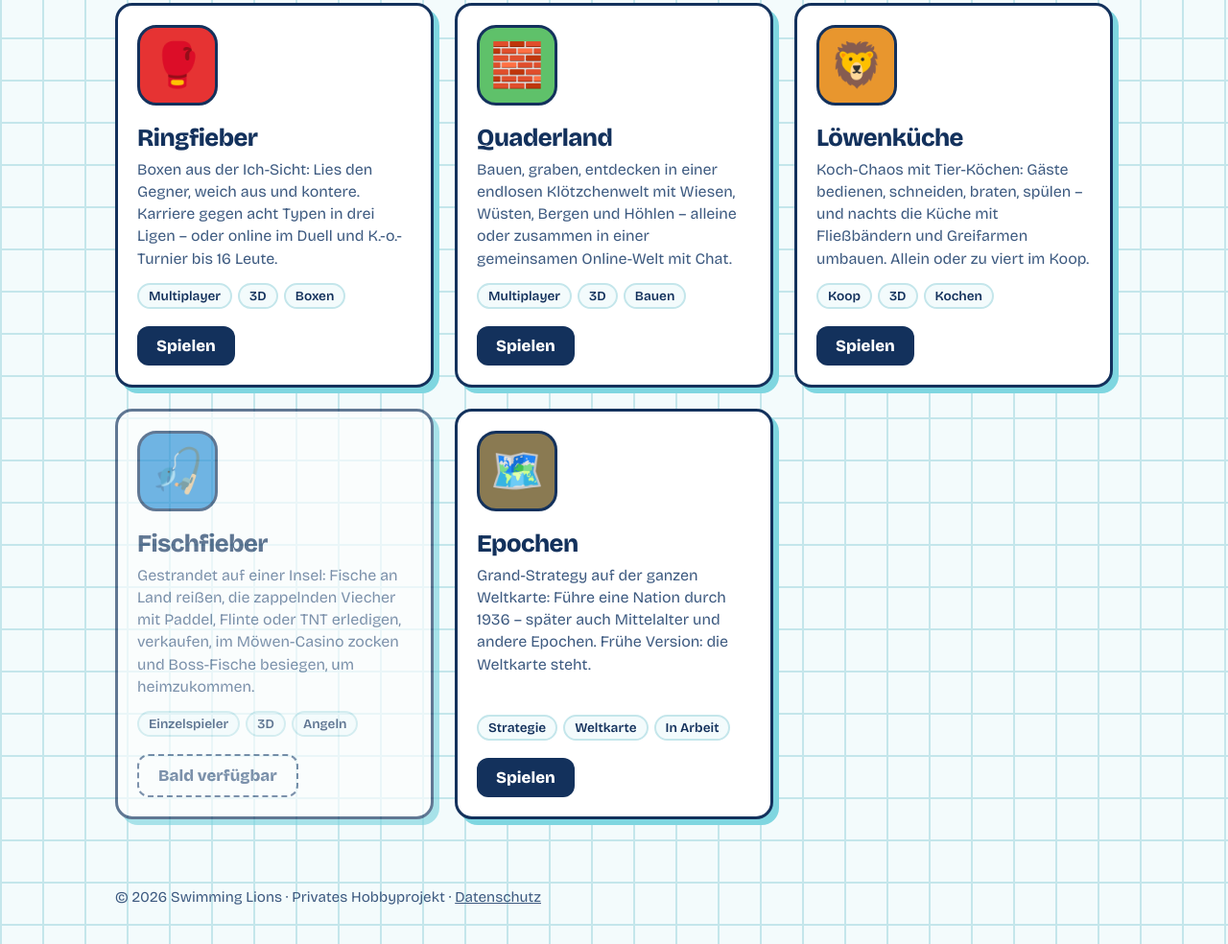
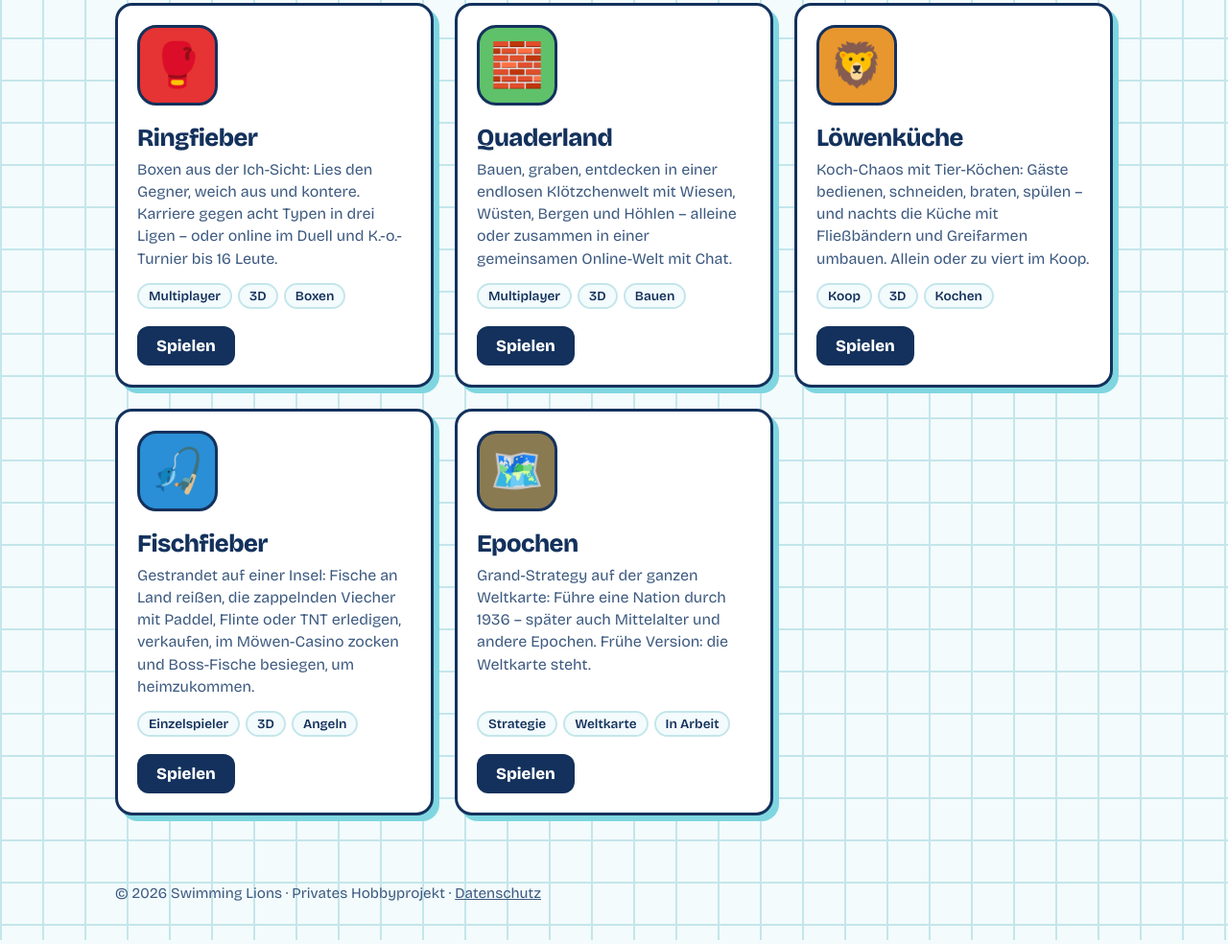
Before and after one commit to taddelcoder-svg/spielesammlung, a plain HTML site: page index.html in a window 1280 px wide. Shown: the part 1633-2617 px from the top of the page at 96% size. Drawn offline with Linux system fonts and the light colour scheme.

Commit message:
Fischfieber-Adresse: lionfishing.onrender.com
Co-Authored-By: Claude Opus 5.5 <noreply@anthropic.com>

```diff
--- a/index.html
+++ b/index.html
@@ -299,7 +299,7 @@ const SPIELE = [
     icon: "🎣",
     farbe: "#2a8fd6",
     tags: ["Einzelspieler", "3D", "Angeln"],
-    link: "",
+    link: "https://lionfishing.onrender.com",
     neuerTab: false
   },
   {
```
